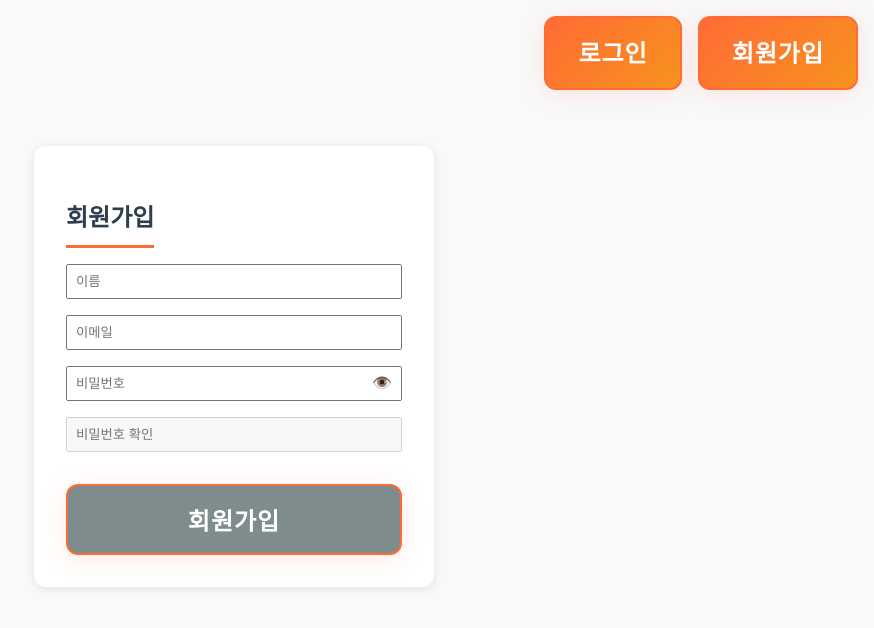
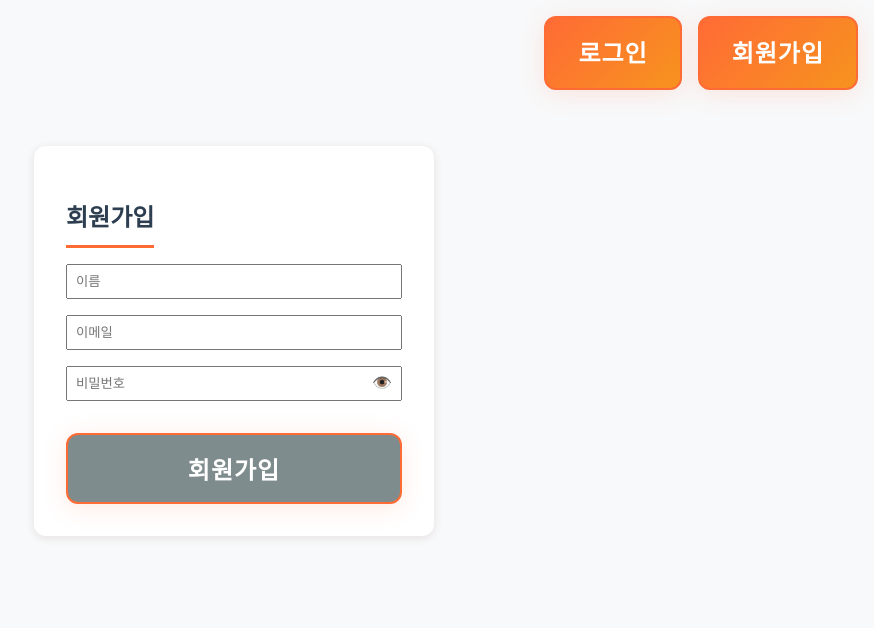
Before and after one commit to yabsed/React-Week5, a React (Vite) app: page /React-Week5/signup in a window 1280 px wide. Shown: the top 628 px of the page, without its empty margins (406-1280 px from the left). Built offline with nearby package versions, Linux system fonts and the light colour scheme.

Commit message:
better pwd check

```diff
--- a/src/SignupForm.jsx
+++ b/src/SignupForm.jsx
@@ -103,18 +103,24 @@ export default function SignupForm({ onSignup }) {
           {showPassword ? '🙈' : '👁️'}
         </span>
       </div>
-      {passwordFocused && <PasswordRequirements password={password} />}
-      <div style={{ position: 'relative', width: '100%', marginBottom: 16 }}>
+      {passwordFocused && (
+        <>
+          <PasswordRequirements password={password} />
+          <div style={{ position: 'relative', width: '100%', marginBottom: 16, marginTop: 8 }}>
             <input
               type={showPassword ? 'text' : 'password'}
               placeholder="비밀번호 확인"
               value={passwordConfirm}
               onChange={e => setPasswordConfirm(e.target.value)}
               required
-          disabled={!password}
               style={{ width: '100%', padding: 8, paddingRight: 40 }}
             />
+            <span onClick={() => setShowPassword(!showPassword)} style={{ position: 'absolute', right: 10, top: '50%', transform: 'translateY(-50%)', cursor: 'pointer' }}>
+              {showPassword ? '🙈' : '👁️'}
+            </span>
           </div>
+        </>
+      )}
       {passwordConfirm && !passwordsMatch && (
         <div style={{ color: 'red', fontSize: 12, marginTop: -8, marginBottom: 8 }}>
           비밀번호가 일치하지 않습니다.
```
Lines whose indentation alone changed are shown as unchanged.
